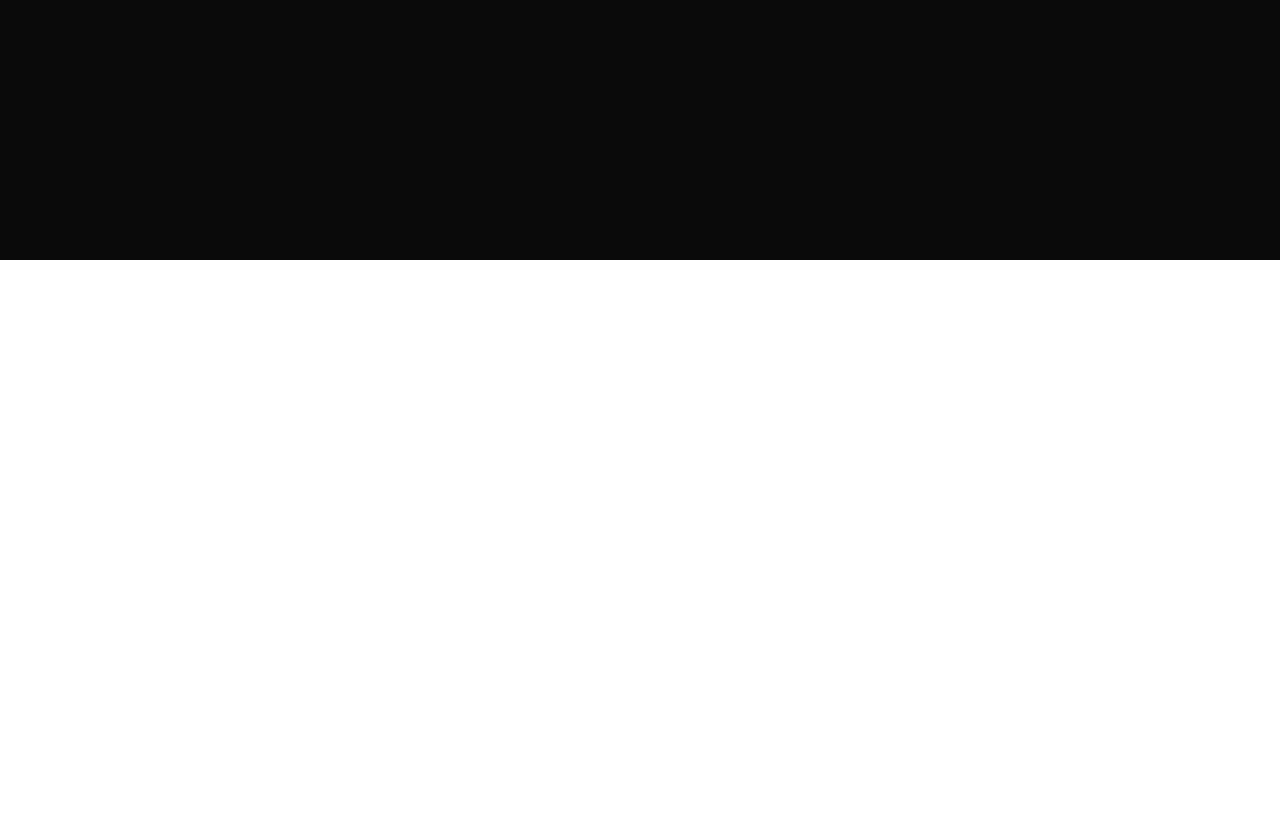
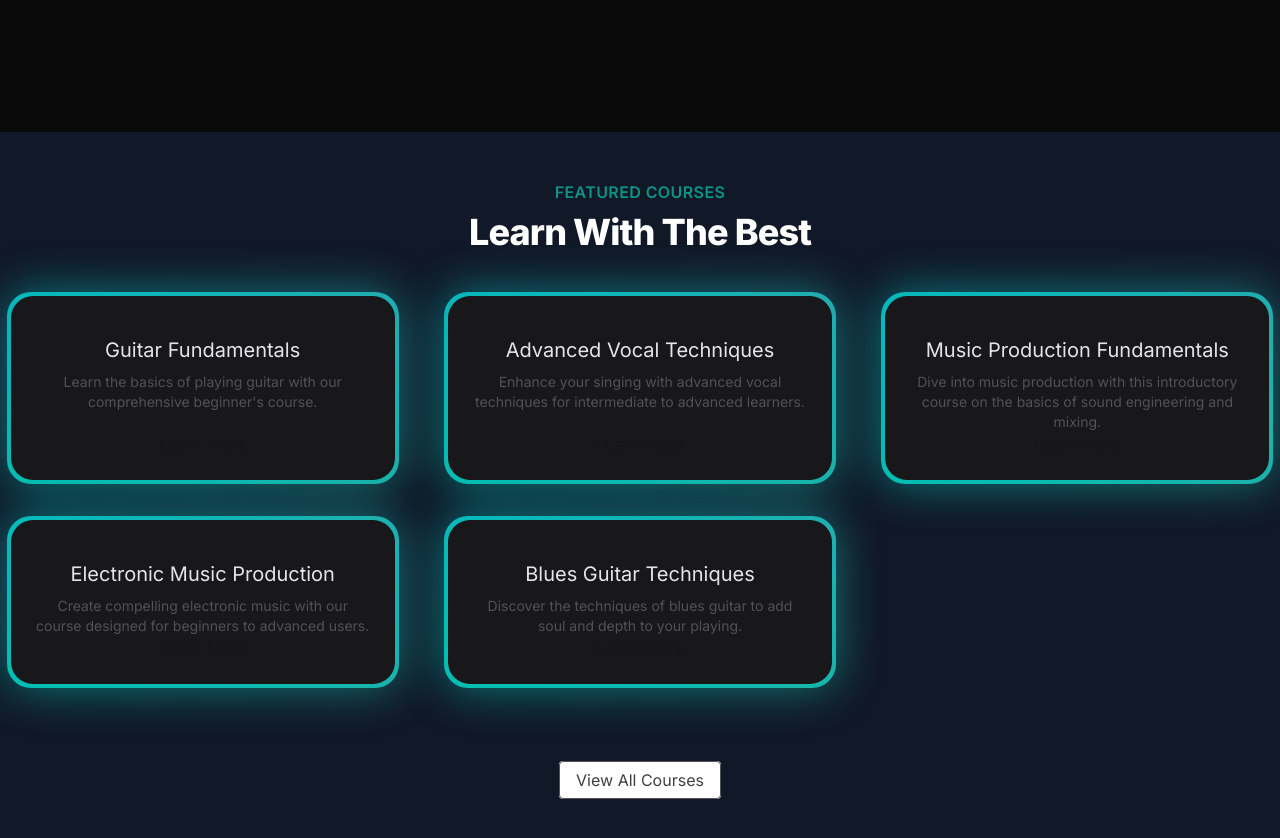
Before and after one commit to Paragk3/rhythmworks, a Next.js app: page / in a window 1280 px wide. Shown: the part 540-1378 px from the top of the page. Before the commit the page ends 800 px from the top, so only its background shows below. Built offline with nearby package versions, Linux system fonts and the light colour scheme.

Commit message:
Add Featured courses:- -Add background gradient. -update css -connect music couse jason file -add interface course -Add Background Gradient Feature -Use backgound gradient in Ui to chnage look and feel

```diff
--- a/src/app/page.tsx
+++ b/src/app/page.tsx
@@ -1,3 +1,4 @@
+import FeaturedCourses from "@/components/FeaturedCourses";
 import HeroSection from "@/components/HeroSection";
 
 
@@ -6,6 +7,7 @@ export default function Home() {
     <main className="min-h-screen bg-black/[0.96] antialiased bg-grid-white/[0.02]">
       <h1 className="text-2xl text-center">Parag Page</h1>
       <HeroSection/>
+      <FeaturedCourses/>
     </main>
   )
 
--- /dev/null
+++ b/src/components/FeaturedCourses.tsx
@@ -0,0 +1,66 @@
+"use client"
+import Link from "next/link";
+import courseData from "../data/music_courses.json"
+import { BackgroundGradient } from "./ui/background-gradient";
+
+interface Course{
+    id: number,
+    title: string,
+    slug: string,
+    description: string,
+    price: number,
+    instructor: string,
+    isFeatured: boolean,
+
+}
+
+function FeaturedCourses() {
+    const featuredCourses = courseData.courses.filter((course:Course) => course.isFeatured)
+    return(
+        <div className="py-12 bg-gray-900">
+            <div className="text-center">
+                <h2 className="text-base text-teal-600 font-semibold tracking-wide uppercase">FEATURED COURSES</h2>
+                <p className="mt-2 text-3xl leading-8 font-extrabold tracking-tight text-white sm:text-4xl"> Learn With The Best</p>
+            </div>
+            <div className="mt-10">
+                <div className="grid grid-cols-1 sm:grid-cols-2
+                lg:grid-cols-3 gap-8 justify-center">
+                {featuredCourses.map((course:Course)=> (
+                       <div key={course.id}  className="flex justify-center">
+                        <BackgroundGradient
+                         className="flex flex-col rounded-[22px]
+                         bg-white dark:bg-zinc-900
+                         overflow-hidden h-full max-w-sm">
+                            <div className="p-4 sm:p-6 flex
+                            flex-col items-center text-center
+                            flex-grow" >
+                                <p className="text-lg sm:text-xl
+                                text-black mt-4 mb-2 dark:text-neutral-200">
+                                    {course.title}</p>
+
+                                <p className="text-sm
+                                text-neutral-600 dark
+                                :text-neutral-400 flex-grow
+                                ">{course.description}</p>
+                                <Link href={'/courses/$ {course.slug}'}>
+                                    Learn More
+                                </Link>
+                            </div>
+                        </BackgroundGradient>
+                       </div>
+                    ))}
+                </div>
+            </div>
+            <div className="mt-20  text-center">
+                <Link href={"/courses"}
+                className="px-4 py-2 rounded border border-neutral-600
+                text-neutral-700 bg-white hover:bg-grey-100 transition duration-200"
+                >
+                  View All Courses
+                </Link>
+            </div>
+            </div>
+    )
+}
+
+export default FeaturedCourses;
--- /dev/null
+++ b/src/components/ui/background-gradient.tsx
@@ -0,0 +1,72 @@
+import { cn } from "@/utils/utils";
+import React from "react";
+import { motion } from "framer-motion";
+
+export const BackgroundGradient = ({
+  children,
+  className,
+  containerClassName,
+  animate = true,
+}: {
+  children?: React.ReactNode;
+  className?: string;
+  containerClassName?: string;
+  animate?: boolean;
+}) => {
+  const variants = {
+    initial: {
+      backgroundPosition: "0 50%",
+    },
+    animate: {
+      backgroundPosition: ["0, 50%", "100% 50%", "0 50%"],
+    },
+  };
+  return (
+    <div className={cn("relative p-[4px] group", containerClassName)}>
+      <motion.div
+        variants={animate ? variants : undefined}
+        initial={animate ? "initial" : undefined}
+        animate={animate ? "animate" : undefined}
+        transition={
+          animate
+            ? {
+                duration: 5,
+                repeat: Infinity,
+                repeatType: "reverse",
+              }
+            : undefined
+        }
+        style={{
+          backgroundSize: animate ? "400% 400%" : undefined,
+        }}
+        className={cn(
+          "absolute inset-0 rounded-3xl z-[1] opacity-60 group-hover:opacity-100 blur-xl  transition duration-500 will-change-transform",
+          " bg-[radial-gradient(circle_farthest-side_at_0_100%,#00ccb1,transparent),radial-gradient(circle_farthest-side_at_100%_0,#7b61ff,transparent),radial-gradient(circle_farthest-side_at_100%_100%,#ffc414,transparent),radial-gradient(circle_farthest-side_at_0_0,#1ca0fb,#141316)]"
+        )}
+      />
+      <motion.div
+        variants={animate ? variants : undefined}
+        initial={animate ? "initial" : undefined}
+        animate={animate ? "animate" : undefined}
+        transition={
+          animate
+            ? {
+                duration: 5,
+                repeat: Infinity,
+                repeatType: "reverse",
+              }
+            : undefined
+        }
+        style={{
+          backgroundSize: animate ? "400% 400%" : undefined,
+        }}
+        className={cn(
+          "absolute inset-0 rounded-3xl z-[1] will-change-transform",
+          "bg-[radial-gradient(circle_farthest-side_at_0_100%,#00ccb1,transparent),radial-gradient(circle_farthest-side_at_100%_0,#7b61ff,transparent),radial-gradient(circle_farthest-side_at_100%_100%,#ffc414,transparent),radial-gradient(circle_farthest-side_at_0_0,#1ca0fb,#141316)]"
+        )}
+      />
+
+      <div className={cn("relative z-10", className)}>{children}</div>
+    </div>
+  );
+};
```
